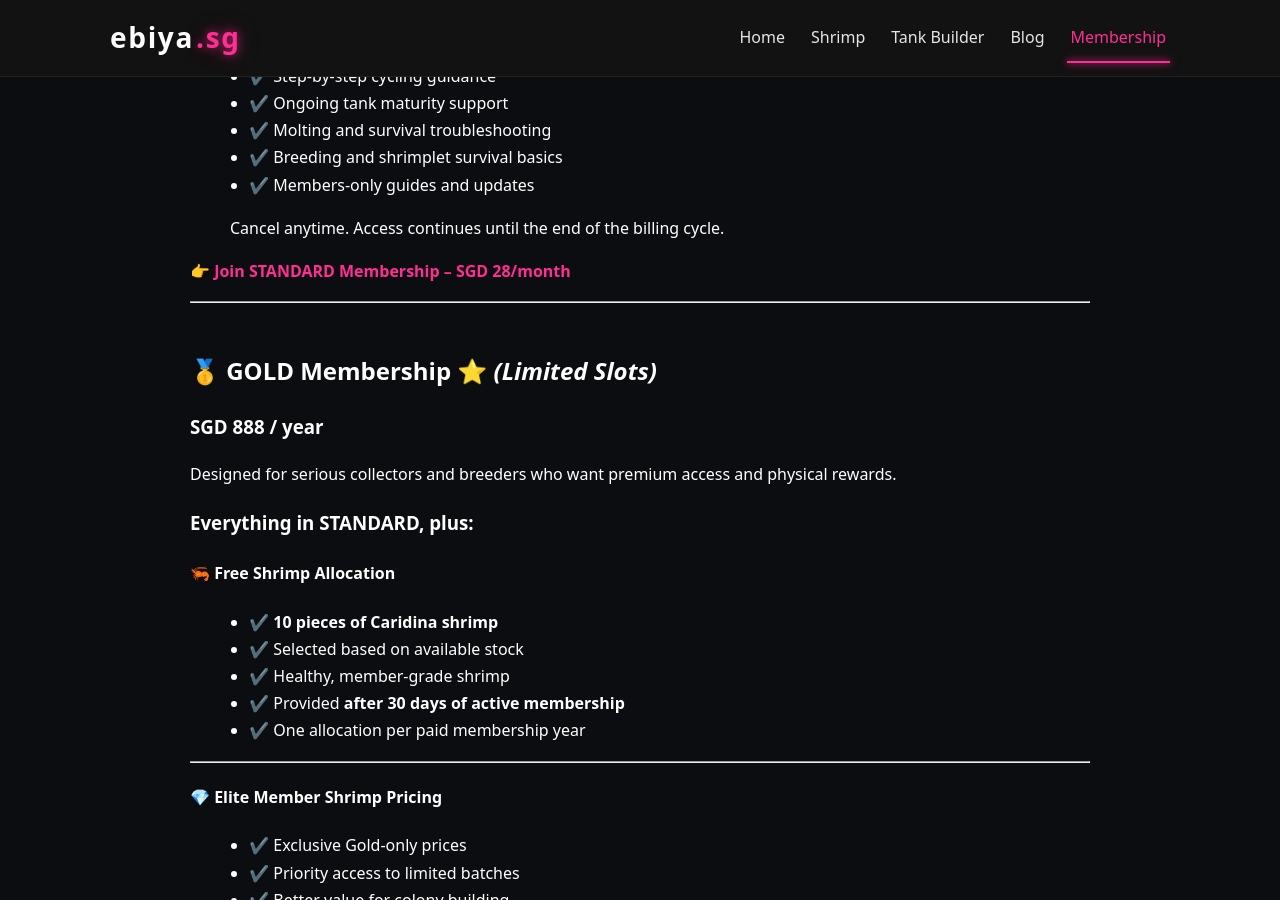
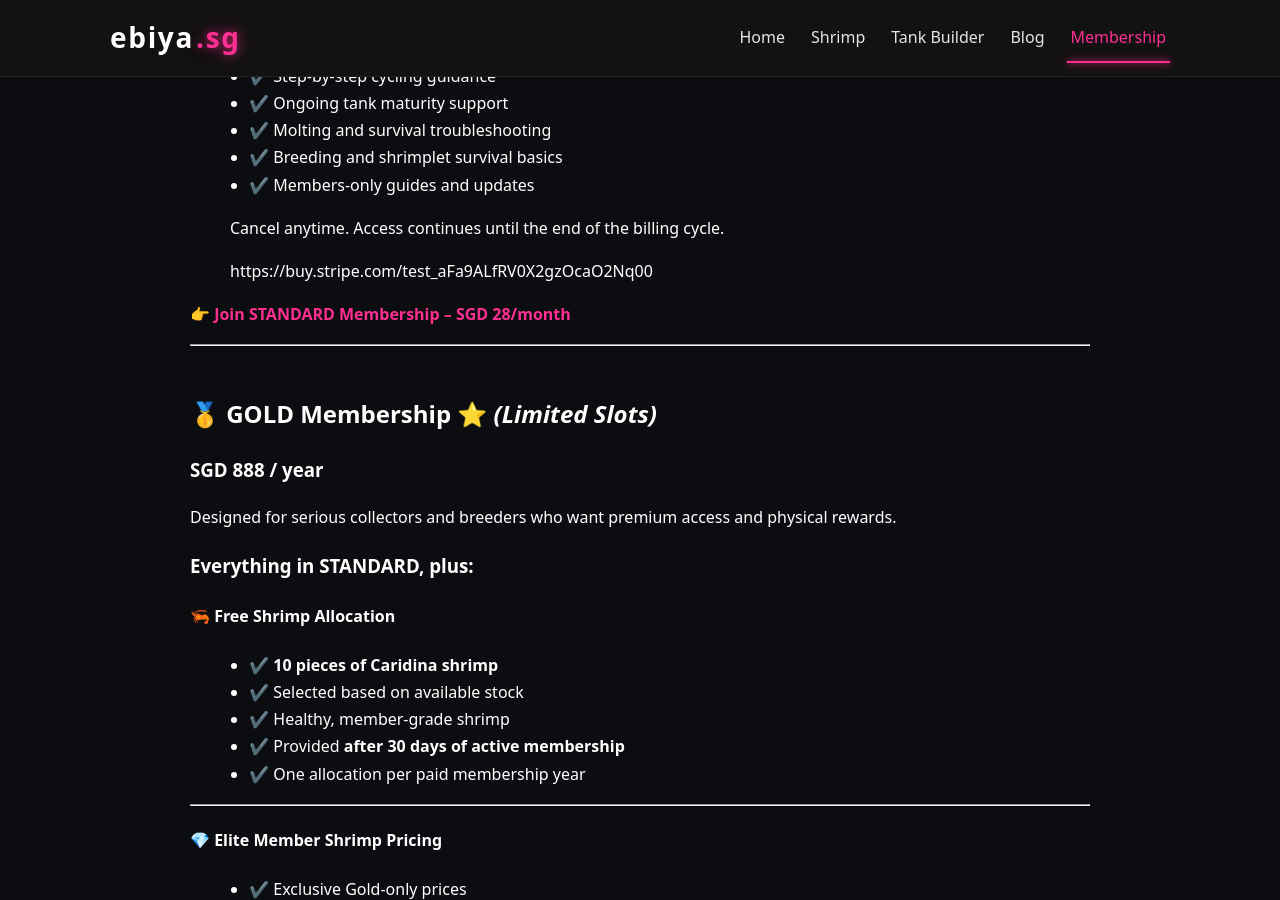
Before and after one commit to m33lucky-benny/ebiya.sg, a Jekyll site: the page built from membership2.md, in a window 1280 px wide and 900 px high, scrolled down 1519 px. Built offline with Jekyll 4.4.1, drawn with Linux system fonts in a browser that asks for light colours; part of the change alters nothing that is shown.

Commit message:
Update membership2.md

```diff
--- a/membership2.md
+++ b/membership2.md
@@ -73,6 +73,8 @@ Perfect for hobbyists who want reliable guidance without long-term commitment.
 - ✔️ Members-only guides and updates
 
 > Cancel anytime. Access continues until the end of the billing cycle.
+>
+> https://buy.stripe.com/test_aFa9ALfRV0X2gzOcaO2Nq00
 
 👉 **[Join STANDARD Membership – SGD 28/month](#)**
 
```
